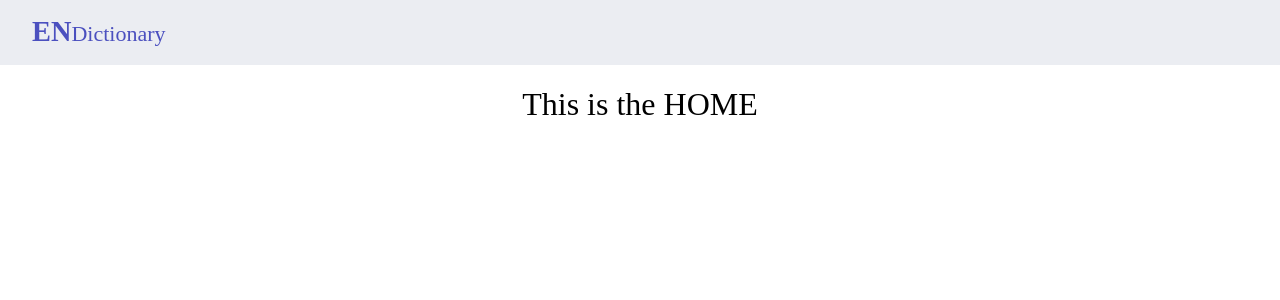
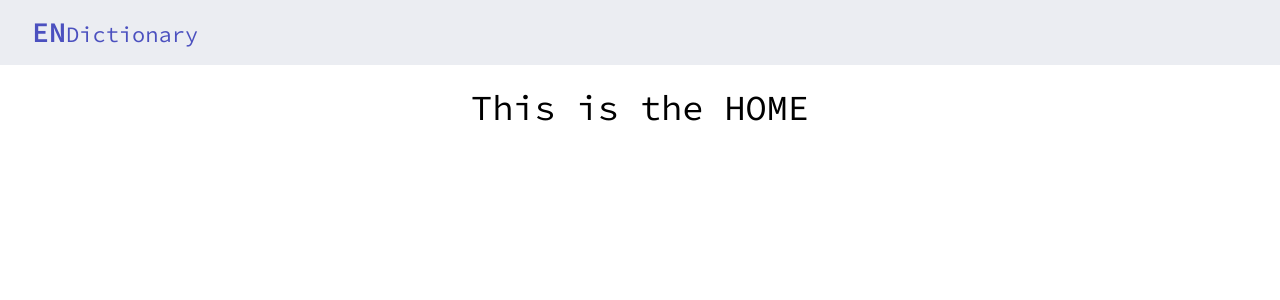
Before and after one commit to spiedra/en-dictionary, a React (Create React App) app: page / in a window 1280 px wide. Shown: the top 300 px of the page. Built offline with nearby package versions, Linux system fonts and the light colour scheme.

Commit message:
feat: add new font

```diff
--- a/public/index.html
+++ b/public/index.html
@@ -1,15 +1,20 @@
 <!DOCTYPE html>
 <html lang="en">
+
 <head>
   <meta charset="utf-8" />
   <link rel="icon" href="%PUBLIC_URL%/favicon.ico" />
+  <link href="https://fonts.googleapis.com/css2?family=Source+Code+Pro:wght@400;500;600&display=swap"
+    rel="stylesheet" />
   <meta name="viewport" content="width=device-width, initial-scale=1" />
   <meta name="theme-color" content="#000000" />
   <meta name="description" content="English dictionary" />
   <title>React App</title>
 </head>
+
 <body>
   <noscript>You need to enable JavaScript to run this app.</noscript>
   <div id="root"></div>
 </body>
+
 </html>
--- a/src/styles/GlobalStyle.js
+++ b/src/styles/GlobalStyle.js
@@ -15,6 +15,12 @@ const GlobalStyle = createGlobalStyle`
         scroll-behavior: smooth;
     }
 
+    body {
+        font-size: 1.1rem;
+        font-weight: normal;
+        font-family: "Source Code Pro", monospace;
+    }
+
     main {
         display: flex;
         flex-direction: column;
```
Lines whose indentation alone changed are shown as unchanged.
